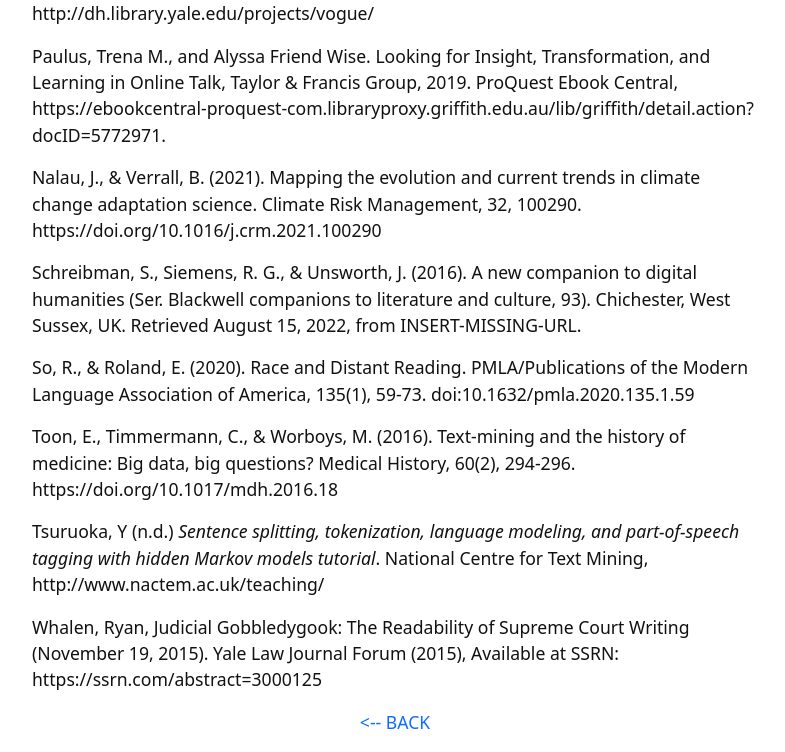
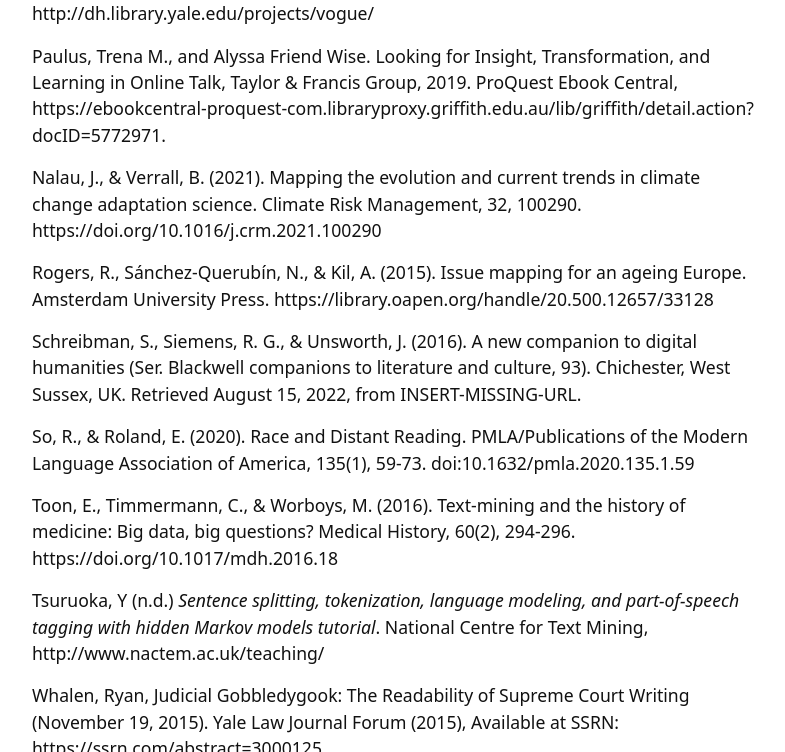
Before and after one commit to GULibrarySandbox/intro-text-mining-analysis-2022, a Jekyll site: the page built from content/9-references.md, in a window 1280 px wide and 900 px high, scrolled down 1047 px, cut to the strip 0-752 px from the top of the window. Shown: the whole strip, without its empty margins (245-1030 px from the left). Built offline with Jekyll 4.4.1, drawn with Linux system fonts in a browser that asks for light colours.

Commit message:
Update 9-references.md

```diff
--- a/content/9-references.md
+++ b/content/9-references.md
@@ -27,6 +27,8 @@ Paulus, Trena M., and Alyssa Friend Wise. Looking for Insight, Transformation, a
 
 Nalau, J., & Verrall, B. (2021). Mapping the evolution and current trends in climate change adaptation science. Climate Risk Management, 32, 100290. https://doi.org/10.1016/j.crm.2021.100290
 
+Rogers, R., Sánchez-Querubín, N., & Kil, A. (2015). Issue mapping for an ageing Europe. Amsterdam University Press. https://library.oapen.org/handle/20.500.12657/33128
+
 Schreibman, S., Siemens, R. G., & Unsworth, J. (2016). A new companion to digital humanities (Ser. Blackwell companions to literature and culture, 93). Chichester, West Sussex, UK. Retrieved August 15, 2022, from INSERT-MISSING-URL.
 
 So, R., & Roland, E. (2020). Race and Distant Reading. PMLA/Publications of the Modern Language Association of America, 135(1), 59-73. doi:10.1632/pmla.2020.135.1.59
```
